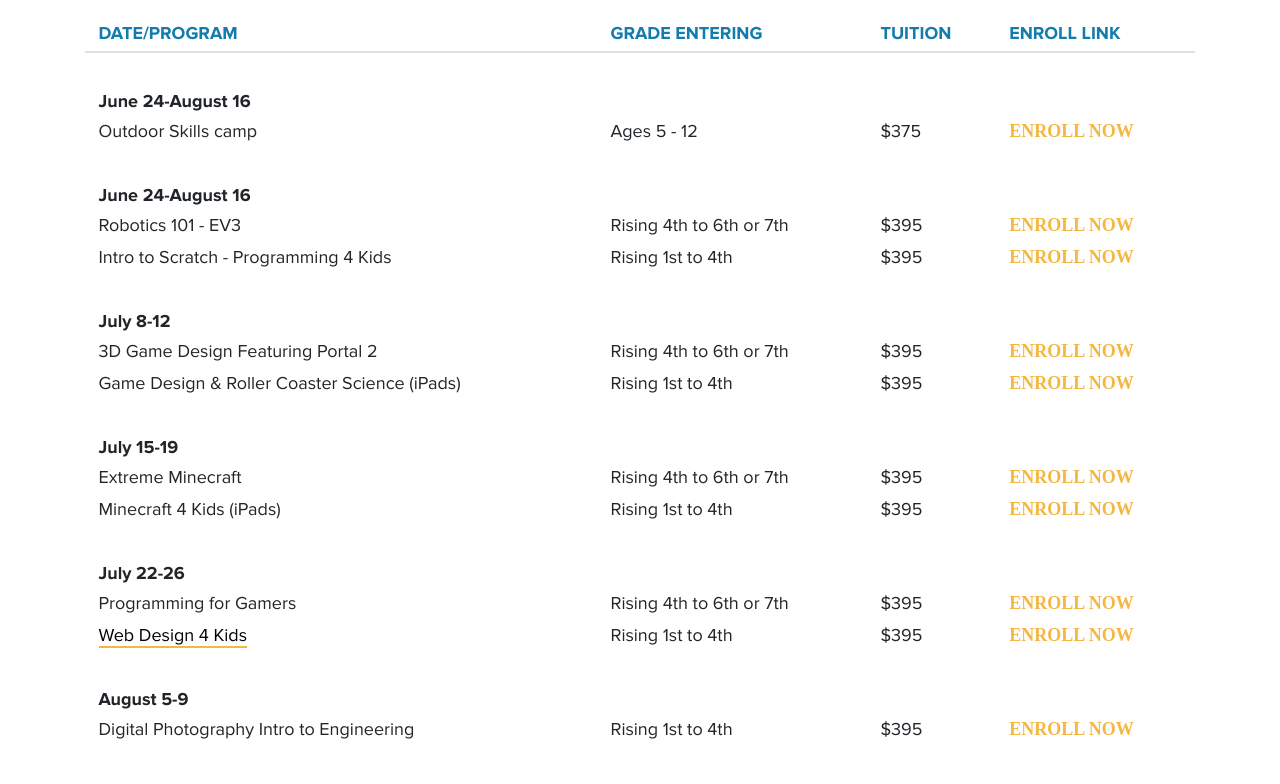
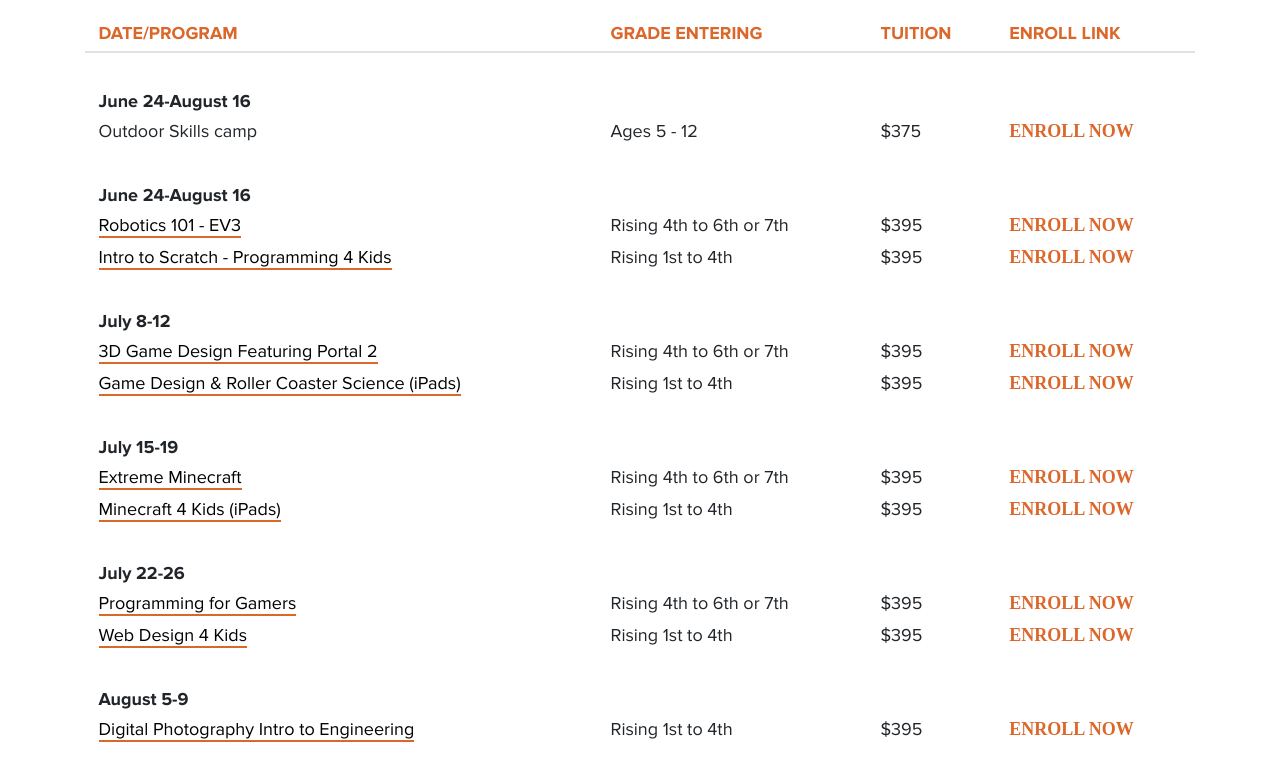
Before and after one commit to delster/eagles-edge-stopgap, a Gatsby site: page /specialty-camps in a window 1280 px wide. Shown: the part 656-1440 px from the top of the page. Built offline with nearby package versions, Linux system fonts and the light colour scheme; Gatsby itself is replaced by a stand-in of ours; a web font is replaced by a local one; what @fortawesome/pro-solid-svg-icons would draw is missing.

Commit message:
fixing specialty

```diff
--- a/src/pages/specialty-camps.js
+++ b/src/pages/specialty-camps.js
@@ -33,13 +33,13 @@ const SpecialtyCampsPage = () => (
     }}>
       <h1>Specialty Camps</h1>
     </section>
-    <section id="schedule-section">
+    <section id="schedule-section" class="specialtycampsschedule">
       <Container>
         <h2>Specialty Camps 2019 Summer Schedule</h2>
         <table className="table">
           <thead>
             <tr style={{
-              color: `#137cac`,
+              color: `#db672b`,
               fontFamily: 'DIN',
               fontSize: `26px`,
               fontWeight: 700,
@@ -63,7 +63,7 @@ const SpecialtyCampsPage = () => (
                 <a
                   href='https://eaglesedge.campbrainregistration.com/'
                   className='enroll-link'
-                  style={{ color: `#f5b742`, fontFamily: `DIN`, fontWeight: `700` }}>ENROLL NOW
+                  style={{ color: `#db672b`, fontFamily: `DIN`, fontWeight: `700` }}>ENROLL NOW
                 </a>
               </td>
             </tr>
@@ -71,26 +71,26 @@ const SpecialtyCampsPage = () => (
               <td colSpan='4' style={{ fontWeight: `700`, padding: `2em .75em 0` }}>June 24-August 16</td>
             </tr>
             <tr>
-              <td>Robotics 101 - EV3</td>
+              <td><a class="camplink" href="#robotics-section">Robotics 101 - EV3</a></td>
               <td>Rising 4th to 6th or 7th</td>
               <td>$395</td>
               <td>
                 <a
                   href='https://eaglesedge.campbrainregistration.com/'
                   className='enroll-link'
-                  style={{ color: `#f5b742`, fontFamily: `DIN`, fontWeight: `700` }}>ENROLL NOW
+                  style={{ color: `#db672b`, fontFamily: `DIN`, fontWeight: `700` }}>ENROLL NOW
                 </a>
               </td>
             </tr>
             <tr>
-              <td>Intro to Scratch - Programming 4 Kids </td>
+              <td><a class="camplink" href="#introprogramming-section">Intro to Scratch - Programming 4 Kids</a></td>
               <td>Rising 1st to 4th</td>
               <td>$395</td>
               <td>
                 <a
                   href='https://eaglesedge.campbrainregistration.com/'
                   className='enroll-link'
-                  style={{ color: `#f5b742`, fontFamily: `DIN`, fontWeight: `700` }}>ENROLL NOW
+                  style={{ color: `#db672b`, fontFamily: `DIN`, fontWeight: `700` }}>ENROLL NOW
                 </a>
               </td>
             </tr>
@@ -98,26 +98,26 @@ const SpecialtyCampsPage = () => (
               <td colSpan='4' style={{ fontWeight: `700`, padding: `2em .75em 0` }}>July 8-12</td>
             </tr>
             <tr>
-              <td>3D Game Design Featuring Portal 2</td>
+              <td><a class="camplink" href="#3dgamedesign-section">3D Game Design Featuring Portal 2</a></td>
               <td>Rising 4th to 6th or 7th</td>
               <td>$395</td>
               <td>
                 <a
                   href='https://eaglesedge.campbrainregistration.com/'
                   className='enroll-link'
-                  style={{ color: `#f5b742`, fontFamily: `DIN`, fontWeight: `700` }}>ENROLL NOW
+                  style={{ color: `#db672b`, fontFamily: `DIN`, fontWeight: `700` }}>ENROLL NOW
                 </a>
               </td>
             </tr>
             <tr>
-              <td>Game Design & Roller Coaster Science (iPads)</td>
+              <td><a class="camplink" href="#rollercoaster-section">Game Design & Roller Coaster Science (iPads)</a></td>
               <td>Rising 1st to 4th</td>
               <td>$395</td>
               <td>
                 <a
                   href='https://eaglesedge.campbrainregistration.com/'
                   className='enroll-link'
-                  style={{ color: `#f5b742`, fontFamily: `DIN`, fontWeight: `700` }}>ENROLL NOW
+                  style={{ color: `#db672b`, fontFamily: `DIN`, fontWeight: `700` }}>ENROLL NOW
                 </a>
               </td>
             </tr>
@@ -125,26 +125,26 @@ const SpecialtyCampsPage = () => (
               <td colSpan='4' style={{ fontWeight: `700`, padding: `2em .75em 0` }}>July 15-19</td>
             </tr>
             <tr>
-              <td>Extreme Minecraft</td>
+              <td><a class="camplink" href="#extrememinecraft-section">Extreme Minecraft</a></td>
               <td>Rising 4th to 6th or 7th</td>
               <td>$395</td>
               <td>
                 <a
                   href='https://eaglesedge.campbrainregistration.com/'
                   className='enroll-link'
-                  style={{ color: `#f5b742`, fontFamily: `DIN`, fontWeight: `700` }}>ENROLL NOW
+                  style={{ color: `#db672b`, fontFamily: `DIN`, fontWeight: `700` }}>ENROLL NOW
                 </a>
               </td>
             </tr>
             <tr>
-              <td>Minecraft 4 Kids (iPads)</td>
+              <td><a class="camplink" href="#minecraft4kids-section">Minecraft 4 Kids (iPads)</a></td>
               <td>Rising 1st to 4th</td>
               <td>$395</td>
               <td>
                 <a
                   href='https://eaglesedge.campbrainregistration.com/'
                   className='enroll-link'
-                  style={{ color: `#f5b742`, fontFamily: `DIN`, fontWeight: `700` }}>ENROLL NOW
+                  style={{ color: `#db672b`, fontFamily: `DIN`, fontWeight: `700` }}>ENROLL NOW
                 </a>
               </td>
             </tr>
@@ -152,26 +152,26 @@ const SpecialtyCampsPage = () => (
               <td colSpan='4' style={{ fontWeight: `700`, padding: `2em .75em 0` }}>July 22-26</td>
             </tr>
             <tr>
-              <td>Programming for Gamers</td>
+              <td><a class="camplink" href="#programminggamers-section">Programming for Gamers</a></td>
               <td>Rising 4th to 6th or 7th</td>
               <td>$395</td>
               <td>
                 <a
                   href='https://eaglesedge.campbrainregistration.com/'
                   className='enroll-link'
-                  style={{ color: `#f5b742`, fontFamily: `DIN`, fontWeight: `700` }}>ENROLL NOW
+                  style={{ color: `#db672b`, fontFamily: `DIN`, fontWeight: `700` }}>ENROLL NOW
                 </a>
               </td>
             </tr>
             <tr>
-              <td><a class="camplink" href="#minecraft4kids-section">Web Design 4 Kids</a></td>
+              <td><a class="camplink" href="#webdesign4kids-section">Web Design 4 Kids</a></td>
               <td>Rising 1st to 4th</td>
               <td>$395</td>
               <td>
                 <a
                   href='https://eaglesedge.campbrainregistration.com/'
                   className='enroll-link'
-                  style={{ color: `#f5b742`, fontFamily: `DIN`, fontWeight: `700` }}>ENROLL NOW
+                  style={{ color: `#db672b`, fontFamily: `DIN`, fontWeight: `700` }}>ENROLL NOW
                 </a>
               </td>
             </tr>
@@ -179,14 +179,14 @@ const SpecialtyCampsPage = () => (
               <td colSpan='4' style={{ fontWeight: `700`, padding: `2em .75em 0` }}>August 5-9</td>
             </tr>
             <tr>
-              <td>Digital Photography Intro to Engineering</td>
+              <td><a class="camplink" href="#digitalphotography-section">Digital Photography Intro to Engineering</a></td>
               <td>Rising 1st to 4th</td>
               <td>$395</td>
               <td>
                 <a
                   href='https://eaglesedge.campbrainregistration.com/'
                   className='enroll-link'
-                  style={{ color: `#f5b742`, fontFamily: `DIN`, fontWeight: `700` }}>ENROLL NOW
+                  style={{ color: `#db672b`, fontFamily: `DIN`, fontWeight: `700` }}>ENROLL NOW
                 </a>
               </td>
             </tr>
@@ -496,7 +496,7 @@ const SpecialtyCampsPage = () => (
         </Row>
       </Container>
     </section>
-    <section id="programminggamers-section">
+    <section id="digitalphotography-section">
       <Container>
         <Row className="reverse-stacked">
           <Col xs='12' lg='6'>
```
Also changed, not shown: src/components/all.css.
